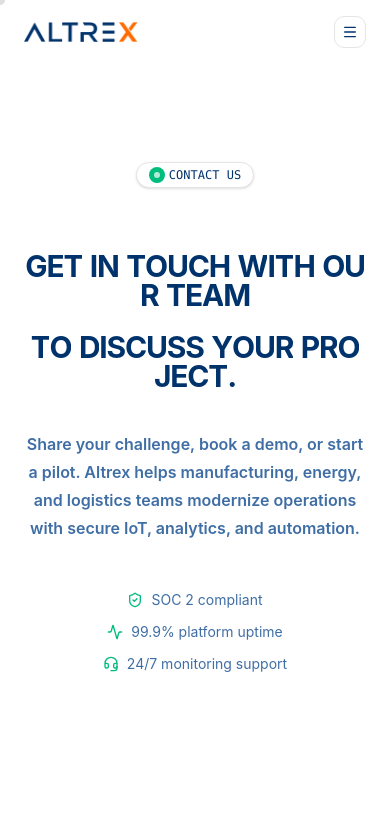
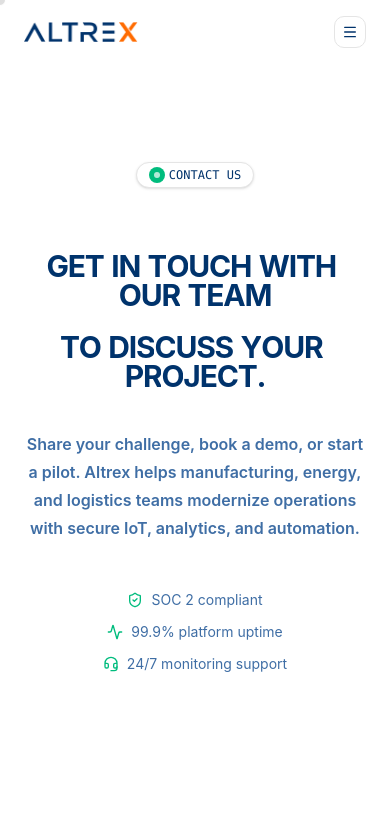
Before and after one commit to niravpatel161290/altrextech, a React (Vite) app: page /contact in a window 390 px wide. Shown: the top 834 px of the page. Built offline with nearby package versions, Linux system fonts and the light colour scheme; a web font is replaced by a local one.

Commit message:
refactor: enhance typography and link styles in Footer and CTASection for improved readability

```diff
--- a/src/components/CTASection.tsx
+++ b/src/components/CTASection.tsx
@@ -27,7 +27,7 @@ const CTASection = ({
   return (
     <section className="my-6 sm:my-10 lg:my-20 px-6 sm:px-8 lg:px-8">
       <Card
-        className="mx-auto max-w-7xl px-5 sm:px-8 lg:px-8 py-8 sm:py-12 lg:py-16 text-center border border-border rounded-3xl"
+        className="mx-auto max-w-7xl px-5 sm:px-8 lg:px-8 py-8 sm:py-12 lg:py-16 text-center rounded-3xl"
       >
         <motion.p
           variants={fadeUp}
--- a/src/components/CharReveal.tsx
+++ b/src/components/CharReveal.tsx
@@ -1,13 +1,3 @@
-/**
- * CharReveal — character-by-character reveal animation.
- *
- * Each character slides up from behind an overflow:hidden clip,
- * with a configurable stagger between chars. Supports:
- *   - Per-line colour/style overrides (for gradient headlines)
- *   - `immediate` mode (no IntersectionObserver — for above-fold heroes)
- *   - Scroll-triggered mode via `useInView` (for sections further down the page)
- */
-
 import { useRef } from "react";
 import { motion, useInView } from "framer-motion";
 
@@ -15,29 +5,17 @@ import { motion, useInView } from "framer-motion";
 
 export interface LineConfig {
   text: string;
-  /** Tailwind class(es) applied to every character span in this line */
   className?: string;
-  /** Inline style applied to every character span in this line (e.g. gradient text) */
   style?: React.CSSProperties;
 }
 
 interface CharRevealProps {
-  /** Array of strings or LineConfig objects (one per visual line) */
   lines: (string | LineConfig)[];
-  /** The HTML element to render as the outer wrapper (defaults to "div") */
   as?: "h1" | "h2" | "h3" | "h4" | "div" | "span";
-  /** className on the outer wrapper element */
   className?: string;
-  /** Seconds before the first character begins animating (default 0) */
   delay?: number;
-  /** Seconds between each successive character (default 0.022) */
   stagger?: number;
-  /**
-   * When true, animation fires immediately on mount — ideal for above-fold heroes.
-   * When false (default), animation fires once the element enters the viewport.
-   */
   immediate?: boolean;
-  /** Tailwind margin class placed before every line after the first (default "mt-2") */
   lineGap?: string;
 }
 
@@ -59,35 +37,18 @@ export default function CharReveal({
   });
   const shouldAnimate = immediate || inView;
 
-  // Normalise to LineConfig[]
   const normalizedLines: LineConfig[] = lines.map((l) =>
     typeof l === "string" ? { text: l } : l,
   );
 
-  // Track a global character index across all lines for consistent stagger timing
   let globalIdx = 0;
 
-  return (
-    // @ts-expect-error — polymorphic element via 'as' prop
-    <Tag ref={ref} className={className}>
-      {normalizedLines.map((line, lineIdx) => (
-        <span
-          key={lineIdx}
-          /* display:block makes each line its own row, identical to a <div>
-             but valid inside heading elements */
-          style={{ display: "block" }}
-          className={lineIdx > 0 ? lineGap : ""}
-        >
-          {[...line.text].map((char) => {
+  const renderChar = (char: string, style?: React.CSSProperties, cls?: string) => {
     const idx = globalIdx++;
 
-            // Space: render naked so it retains natural width
     if (char === " ") {
       return (
-                <span
-                  key={idx}
-                  style={{ display: "inline-block", minWidth: "0.25em" }}
-                >
+        <span key={idx} style={{ display: "inline-block", minWidth: "0.25em" }}>
           {" "}
         </span>
       );
@@ -104,8 +65,8 @@ export default function CharReveal({
         }}
       >
         <motion.span
-                  style={{ display: "inline-block", ...line.style }}
-                  className={line.className ?? ""}
+          style={{ display: "inline-block", ...style }}
+          className={cls ?? ""}
           initial={{ y: "110%" }}
           animate={shouldAnimate ? { y: "0%" } : { y: "110%" }}
           transition={{
@@ -118,9 +79,48 @@ export default function CharReveal({
         </motion.span>
       </span>
     );
+  };
+
+  return (
+    // @ts-expect-error — polymorphic element via 'as' prop
+    <Tag ref={ref} className={className}>
+      {normalizedLines.map((line, lineIdx) => {
+        // Split into alternating word/whitespace tokens so we can keep
+        // each word's characters glued together as one wrap unit, while
+        // spaces stay as normal, natural break points between words.
+        const tokens = line.text.split(/(\s+)/).filter((t) => t.length > 0);
+
+        return (
+          <span
+            key={lineIdx}
+            style={{ display: "block" }}
+            className={lineIdx > 0 ? lineGap : ""}
+          >
+            {tokens.map((token, tokenIdx) => {
+              const isWhitespace = /^\s+$/.test(token);
+
+              if (isWhitespace) {
+                return (
+                  <span key={`ws-${tokenIdx}`}>
+                    {[...token].map((char) => renderChar(char, line.style, line.className))}
+                  </span>
+                );
+              }
+
+              // Wrap the whole word so individual letter-spans can never
+              // be split across a line break — only whitespace can wrap.
+              return (
+                <span
+                  key={`w-${tokenIdx}`}
+                  style={{ display: "inline-block", whiteSpace: "nowrap" }}
+                >
+                  {[...token].map((char) => renderChar(char, line.style, line.className))}
+                </span>
+              );
             })}
           </span>
-      ))}
+        );
+      })}
     </Tag>
   );
 }
--- a/src/components/Footer.tsx
+++ b/src/components/Footer.tsx
@@ -45,7 +45,7 @@ const industryLinks = [
 ];
 
 const linkClass =
-  "text-sm text-muted-foreground hover:text-orange-500 transition-colors duration-150 leading-snug block py-0.5";
+  "text-sm text-muted-foreground font-medium hover:text-orange-500 transition-colors duration-150 leading-snug block py-0.5";
 
 const SectionLinks = ({ links }: { links: { name: string; href: string }[] }) => (
   <ul
@@ -87,7 +87,7 @@ const Footer = () => {
             alt="Altrex Logo"
             className="h-5 w-auto object-contain mb-4"
           />
-          <p className="text-sm text-muted-foreground max-w-xl font-medium leading-relaxed">
+          <p className="text-sm text-muted-foreground max-w-xl font-medium leading-6">
             Accelerate industrial digital transformation with a unified platform for
             IIoT connectivity, SCADA, Digital Twins, AI analytics, reporting, and enterprise integration.
           </p>
```
Lines whose indentation alone changed are shown as unchanged.
